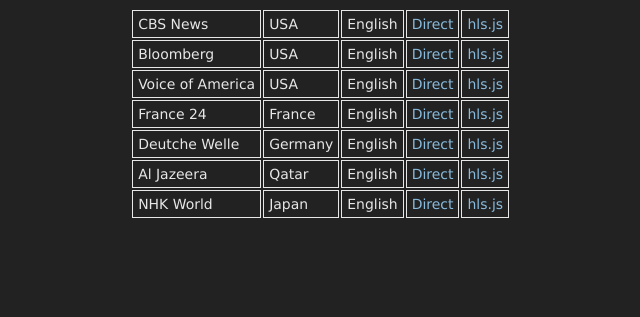
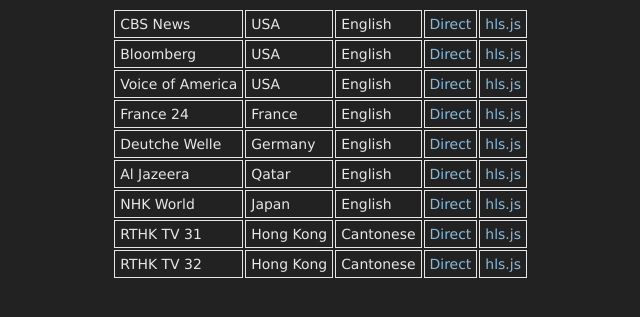
Before and after one commit to danburd/danburd.github.io, a Jekyll site: the page tvnews.html, which Jekyll copies as it is, in a window 1280 px wide. Shown: the top 317 px of the page, without its empty margins (321-961 px from the left). Built offline with Jekyll 4.4.1, drawn with Linux system fonts in a browser that asks for light colours.

Commit message:
Added RTHK TV

```diff
--- a/tvnews.html
+++ b/tvnews.html
@@ -56,6 +56,20 @@
     <td><a href="https://nhkworld.webcdn.stream.ne.jp/www11/nhkworld-tv/global/263941/live_wa_s.m3u8">Direct</a></td>
     <td><a href="/hlsjsvideo.html?stream=https://nhkworld.webcdn.stream.ne.jp/www11/nhkworld-tv/global/263941/live_wa_s.m3u8">hls.js</a></td>
   </tr>
+  <tr>
+    <td>RTHK TV 31</td>
+    <td>Hong Kong</td>
+    <td>Cantonese</td>
+    <td><a href="https://www.rthk.hk/feeds/dtt/rthktv31_https.m3u8">Direct</a></td>
+    <td><a href="/hlsjsvideo.html?stream=https://www.rthk.hk/feeds/dtt/rthktv31_https.m3u8">hls.js</a></td>
+  </tr>
+  <tr>
+    <td>RTHK TV 32</td>
+    <td>Hong Kong</td>
+    <td>Cantonese</td>
+    <td><a href="https://www.rthk.hk/feeds/dtt/rthktv32_https.m3u8">Direct</a></td>
+    <td><a href="/hlsjsvideo.html?stream=https://www.rthk.hk/feeds/dtt/rthktv32_https.m3u8">hls.js</a></td>
+  </tr>
  </table>
 
 </body>
```
